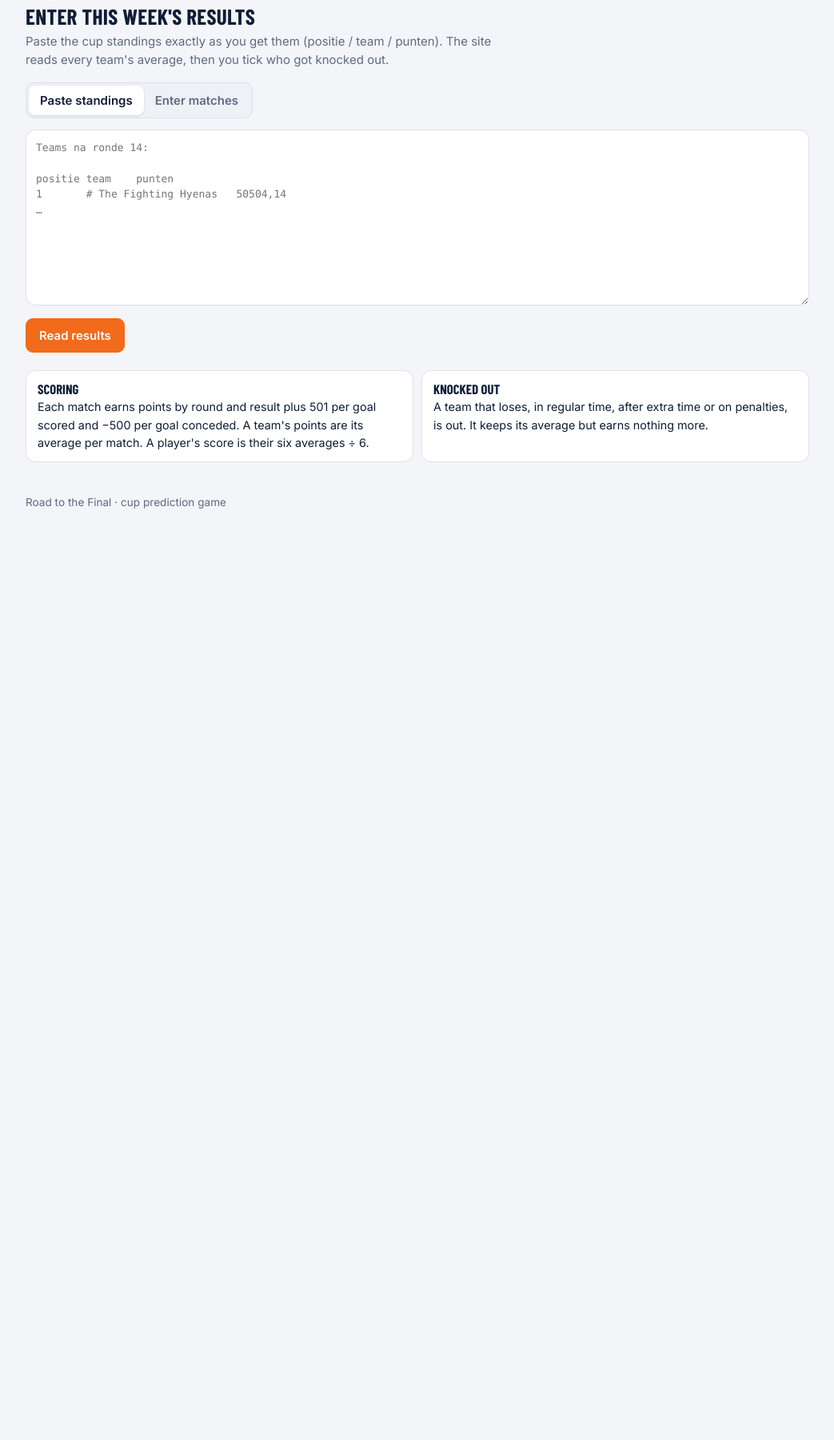
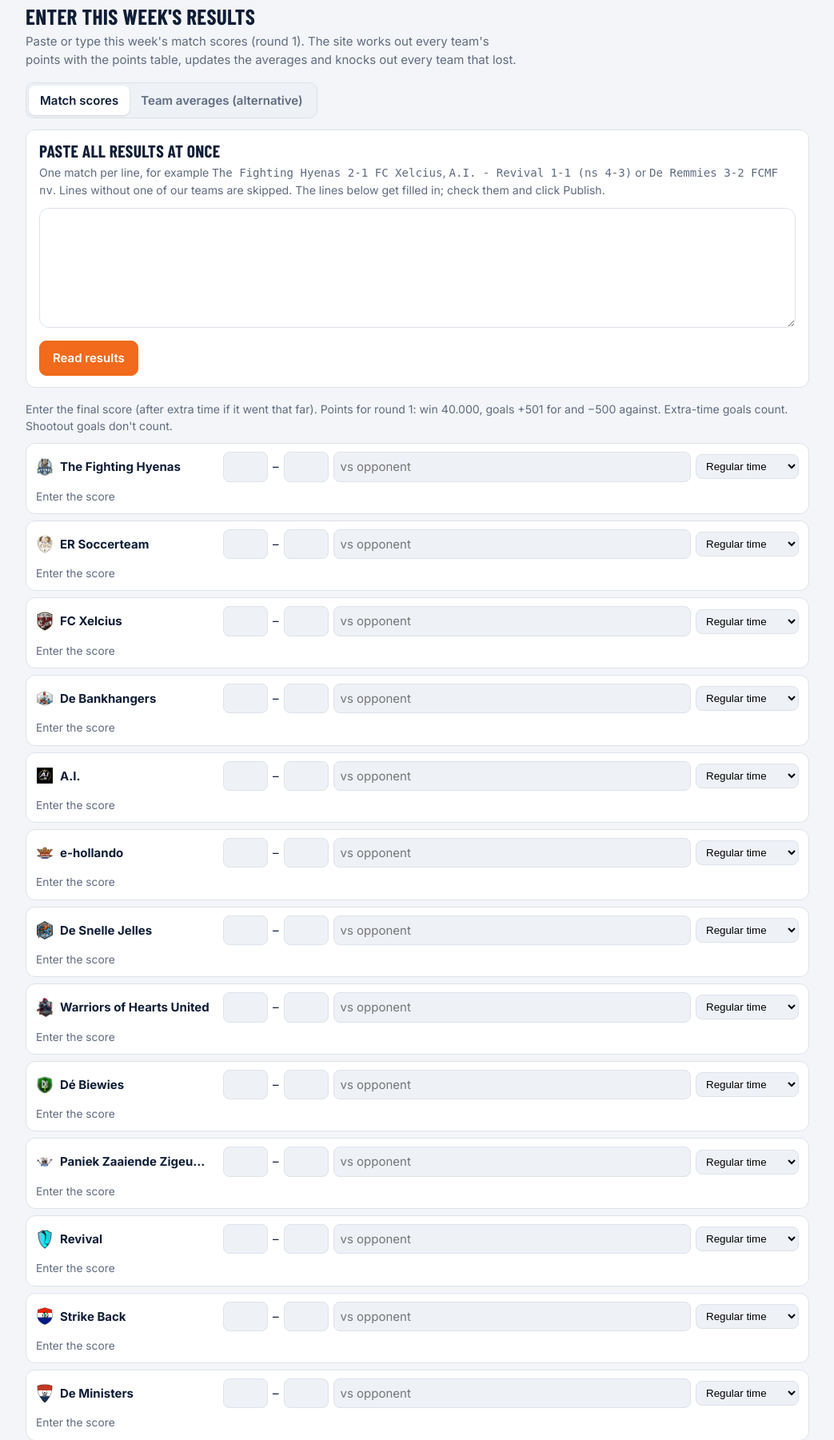
Before and after one commit to Ronnehn/RoadToTheFinal, a FastAPI app: page /admin/results in a window 1280 px wide. Shown: the part 164-1965 px from the top of the page at 80% size, without its empty margins (118-1161 px from the left). Before the commit the page ends 800 px from the top, so only its background shows below. Run offline with FastAPI, Linux system fonts and the light colour scheme; the visitor is signed in with stand-in values (Sample User, id 1); data comes from the database, SQL or seed files in the repository; data that the repository does not hold is empty; some web fonts are replaced.

Commit message:
Test run calculation check, random six, scores first
- test run: test players when nobody joined, per-player sum ÷ 6 line,
  per-team match points, running total, matches and average
- pick page: Random button fills open groups with a free six
- results: match scores are the default; team averages paste is the alternative

Co-Authored-By: Claude Opus 5.5 <noreply@anthropic.com>
Claude-Session: https://claude.ai/code/session_01TCX3vQz5vUA7SWS1f5sM1T

```diff
--- a/app/game.py
+++ b/app/game.py
@@ -634,6 +634,19 @@ def simulate(state, start, n, seed, s):
         state.rounds.pop(r); state.played.pop(r, None)
     state.outs = {k: v for k, v in state.outs.items() if v["round"] < start}
     log, notes = {}, []
+    # no players yet: invent test players with unique sixes (in memory only)
+    state.demo_players = False
+    if not state.entries:
+        state.demo_players = True
+        taken = set()
+        for i in range(12):
+            while True:
+                six = [rng.choice([t["id"] for t in state.teams if t["grp"] == g]) for g in GROUPS]
+                if tuple(six) not in taken:
+                    taken.add(tuple(six)); break
+            state.entries.append({"id": -(i + 1), "name": f"Test player {i + 1}", **{f"g{j + 1}": six[j] for j in range(6)}})
+    # running total of match points per team, so the average can be checked as total ÷ matches
+    state.totals = {r: {tid: state.rounds[r][tid] * state.played[r].get(tid, 0) for tid in state.rounds[r]} for r in state.rounds}
     for rnd in range(start, start + n):
         if rnd not in BASE:
             notes.append("The points table stops at round 14, so the test run stops there.")
@@ -659,6 +672,7 @@ def simulate(state, start, n, seed, s):
             res = compute_match({"gf": gf, "ga": ga, "dec": dec, "pf": pf, "pa": pa, "etf": 0, "eta": 0}, rnd, pav, ppl, s)
             state.rounds[rnd][tid] = round(res["avg"], 2)
             state.played[rnd][tid] = res["played"]
+            state.totals.setdefault(rnd, {})[tid] = (state.totals.get(prev, {}).get(tid, 0) if prev else 0) + res["points"]
             if res["lost"]:
                 state.outs[tid] = {"team_id": tid, "round": rnd, "opp": opp, "how": dec, "score": f"{gf}-{ga}",
                                    "pens": f"{pf}-{pa}" if dec == "penalties" else ""}
@@ -688,6 +702,43 @@ def simulate(state, start, n, seed, s):
             if prev and state.is_out(t["id"], prev):
                 state.rounds[rnd][t["id"]] = state.rounds[prev][t["id"]]
                 state.played[rnd][t["id"]] = state.played[prev][t["id"]]
+                state.totals.setdefault(rnd, {})[t["id"]] = state.totals.get(prev, {}).get(t["id"], 0)
         log[rnd] = sorted(matches, key=lambda m: (m["team"]["grp"], m["team"]["name"]))
     state.round_list = sorted(state.rounds)
     return {"log": log, "notes": notes, "start": start}
+
+
+
+def random_free_six(state, picks, own_key=None, rng=None, tries=2000):
+    """Complete `picks` (group -> team id, may be partial) with random teams so the six is free.
+    Teams already out of the cup are skipped. Returns a dict group -> team id, or None."""
+    import random
+    rng = rng or random.Random()
+    taken = taken_keys() - ({own_key} if own_key else set())
+    last = state.last_round
+    pools = {g: [t["id"] for t in state.teams if t["grp"] == g and not state.is_out(t["id"], last)] for g in GROUPS}
+    for _ in range(tries):
+        trial = {g: picks.get(g) or rng.choice(pools[g]) for g in GROUPS if pools[g] or picks.get(g)}
+        if len(trial) < 6:
+            return None
+        if combo_key([trial[g] for g in GROUPS]) not in taken:
+            return trial
+    return None
+
+
+def add_test_players(state, n, seed):
+    """Add n made-up players with unique random sixes to the in-memory state (test run only)."""
+    import random
+    rng = random.Random(seed + 99)
+    used = {combo_key(state.picks(e)) for e in state.entries}
+    pools = {g: [t["id"] for t in state.teams if t["grp"] == g] for g in GROUPS}
+    added = 0
+    while added < n and len(used) < 4096:
+        six = [rng.choice(pools[g]) for g in GROUPS]
+        k = combo_key(six)
+        if k in used:
+            continue
+        used.add(k)
+        added += 1
+        state.entries.append({"id": -added, "name": f"Test player {added}", "combo_key": k,
+                              **{f"g{i + 1}": six[i] for i in range(6)}})
--- a/app/main.py
+++ b/app/main.py
@@ -95,11 +95,9 @@ def simulate(request: Request):
     start = num("start", real_last + 1 if real_last else 1, 1, 14)
     n = num("rounds", 5, 1, 14)
     seed = num("seed", 2026, 0, 10**9)
-    sim = None
-    if q.get("go"):
-        sim = game.simulate(s, start, n, seed, game.settings())
-    rnd = pick_round(s, request) if sim else None
-    ctx = board_context(s, rnd, False) if sim else dict(state=s, rnd=None, rows=[], hide=False)
+    sim = game.simulate(s, start, n, seed, game.settings())
+    rnd = pick_round(s, request)
+    ctx = board_context(s, rnd, False)
     return page(request, "admin/simulate.html", active_tab="simulate", start=start, n=n, seed=seed, sim=sim,
                 real_last=real_last, **ctx)
 
@@ -193,6 +191,32 @@ async def api_check(request: Request):
             picks[g] = tid
     e = editing_entry(request)
     return JSONResponse(game.availability(s, picks, e["combo_key"] if e else None))
+
+
+@app.post("/api/random")
+async def api_random(request: Request):
+    """A random free six: keeps the groups the player already picked and fills the rest."""
+    import random
+    data = await request.json()
+    s = State()
+    keep = {}
+    for g in GROUPS:
+        try:
+            tid = int((data.get("picks") or {}).get(g) or 0)
+        except (TypeError, ValueError):
+            tid = 0
+        if tid and s.by_id.get(tid, {}).get("grp") == g and not s.is_out(tid, s.last_round):
+            keep[g] = tid
+    if len(keep) == 6:
+        keep = {}   # everything picked already: start over with a fully random six
+    e = editing_entry(request)
+    taken = game.taken_keys() - ({e["combo_key"]} if e else set())
+    options = {g: [t["id"] for t in s.teams if t["grp"] == g and not s.is_out(t["id"], s.last_round)] for g in GROUPS}
+    for _ in range(500):
+        picks = {g: keep.get(g) or random.choice(options[g]) for g in GROUPS}
+        if game.combo_key([picks[g] for g in GROUPS]) not in taken:
+            return JSONResponse({"picks": picks})
+    return JSONResponse({"error": "No free combination left with the teams you kept. Clear a group and try again."}, status_code=409)
 
 
 _recent_posts: dict[str, list[float]] = {}
@@ -350,7 +374,6 @@ async def admin_settings(request: Request):
         game.set_setting("deadline", dl[:16])
     except ValueError:
         return RedirectResponse("/admin?msg=That+deadline+is+not+a+valid+date.", 303)
-    game.set_setting("match_mode", "1" if form.get("match_mode") else "0")
     game.set_setting("et_goals", "1" if form.get("et_goals") else "0")
     game.set_setting("pen_goals", "1" if form.get("pen_goals") else "0")
     return RedirectResponse("/admin?msg=Settings+saved.", 303)
@@ -450,9 +473,9 @@ def results_form(request: Request):
     require_admin(request)
     s = State()
     st = game.settings()
-    mode = request.query_params.get("mode", "paste")
-    if mode == "matches" and st.get("match_mode") != "1":
-        mode = "paste"
+    mode = request.query_params.get("mode", "matches")
+    if mode not in ("matches", "paste"):
+        mode = "matches"
     return page(request, "admin/results.html", state=s, settings=st, mode=mode, parsed=None, text="",
                 errors={}, rows=None, next_round=s.last_round + 1 if s.last_round else 1)
 
@@ -522,8 +545,6 @@ async def results_matches(request: Request):
     form = await request.form()
     s = State()
     st = game.settings()
-    if st.get("match_mode") != "1":
-        return RedirectResponse("/admin/results", 303)
     rnd = s.last_round + 1 if s.last_round else 1
     prev = rnd - 1 if (rnd - 1) in s.rounds else None
     active = s.active_after(prev) if prev else s.teams
--- a/static/style.css
+++ b/static/style.css
@@ -274,3 +274,5 @@ fieldset.poule { min-width: 0; }
 
 .crest.logo { background: #fff; border-radius: 4px; padding: 1px; overflow: hidden; }
 .crest.logo.crest-out img { filter: grayscale(1); opacity: .5; }
+
+.detail tr.sumrow td { border-top: 2px solid var(--line); border-bottom: 0; padding-top: 8px; }
--- a/templates/_board.html
+++ b/templates/_board.html
@@ -49,6 +49,9 @@
           <td class="r num"><b>{{ nl(state.rounds[rnd].get(t.id, 0)) }}</b></td>
         </tr>
         {% endfor %}
+        {% set ns = namespace(total=0) %}{% for t in picks %}{% set ns.total = ns.total + state.rounds[rnd].get(t, 0) %}{% endfor %}
+        <tr class="sumrow"><td></td><td><b>Score</b> = sum of the 6 averages ÷ 6</td>
+          <td class="r num">{{ nl(ns.total) }} ÷ 6</td><td class="r num"><b>= {{ nl(ns.total / 6) }}</b></td></tr>
       </table></div>
     </details>
     {% endfor %}
--- a/templates/admin/home.html
+++ b/templates/admin/home.html
@@ -21,9 +21,8 @@
       <span class="hint">Now: {{ deadline_label }}</span>
     </div>
     <div>
-      <label class="check"><input type="checkbox" name="match_mode" {% if settings.match_mode == '1' %}checked{% endif %}>
-        <span><b>Calculate points from match results</b><br><span class="hint">Off until the scoring rules are confirmed. Pasting standings always works.</span></span></label>
-      <div class="subset">
+      <b>Match scores</b><br><span class="hint">How goals count when you enter scores:</span>
+      <div>
         <label class="check"><input type="checkbox" name="et_goals" {% if settings.et_goals == '1' %}checked{% endif %}><span>Extra-time goals count for +501 / −500 <span class="tag">check rules</span></span></label>
         <label class="check"><input type="checkbox" name="pen_goals" {% if settings.pen_goals == '1' %}checked{% endif %}><span>Penalty shootout goals count <span class="tag">check rules</span></span></label>
       </div>
--- a/templates/admin/results.html
+++ b/templates/admin/results.html
@@ -2,15 +2,11 @@
 {% block title %}Enter results · Road to the Final{% endblock %}
 {% block content %}
 <h2>Enter this week's results</h2>
-<p class="lead">{% if mode == 'paste' %}Paste the cup standings exactly as you get them (positie / team / punten). The site reads every team's average, then you tick who got knocked out.{% else %}Enter each team's cup match for round {{ next_round }}. The site works out the points with the table, updates the averages and knocks out every team that lost.{% endif %}</p>
+<p class="lead">{% if mode == 'matches' %}Paste or type this week's match scores (round {{ next_round }}). The site works out every team's points with the points table, updates the averages and knocks out every team that lost.{% else %}Alternative: if you already have each team's average points (positie / team / punten), paste that list instead and tick who got knocked out.{% endif %}</p>
 
 <div class="seg" role="tablist">
-  <a role="tab" class="segbtn" aria-selected="{{ 'true' if mode == 'paste' else 'false' }}" href="/admin/results?mode=paste">Paste standings</a>
-  {% if settings.match_mode == '1' %}
-  <a role="tab" class="segbtn" aria-selected="{{ 'true' if mode == 'matches' else 'false' }}" href="/admin/results?mode=matches">Enter matches</a>
-  {% else %}
-  <span class="segbtn" aria-disabled="true" title="Turn on under Organiser → Settings">Enter matches (off)</span>
-  {% endif %}
+  <a role="tab" class="segbtn" aria-selected="{{ 'true' if mode == 'matches' else 'false' }}" href="/admin/results?mode=matches">Match scores</a>
+  <a role="tab" class="segbtn" aria-selected="{{ 'true' if mode == 'paste' else 'false' }}" href="/admin/results?mode=paste">Team averages (alternative)</a>
 </div>
 
 {% if mode == 'paste' %}
```
Also changed, not shown: templates/admin/simulate.html (+20 -14 lines), templates/pick.html (+10 -0 lines).
